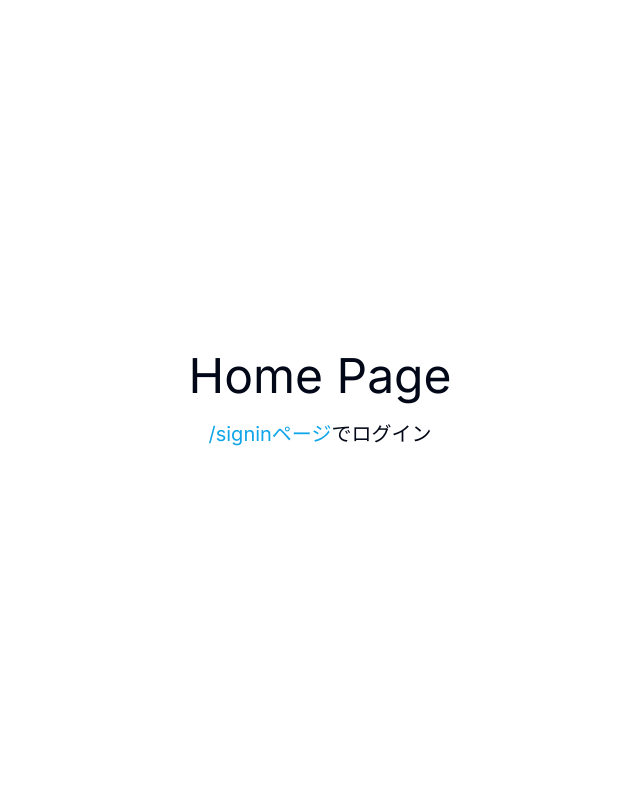
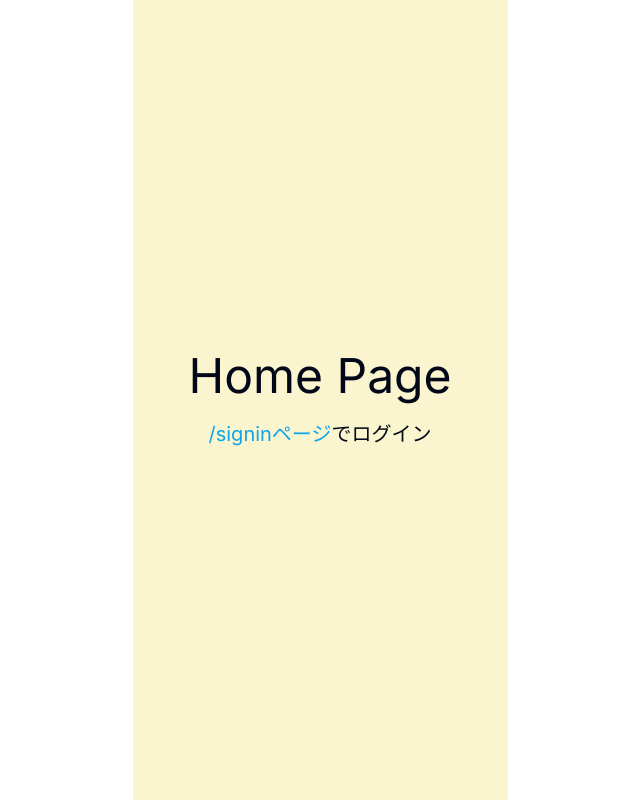
Before and after one commit to Somahc/PronunciationAppWithGamification, a Next.js app: page / in a window 1280 px wide. Shown: the whole page, without its empty margins (320-960 px from the left). Built offline with nearby package versions, Linux system fonts and the light colour scheme.

Commit message:
layoutにcontainer追加

```diff
--- a/src/app/(protecetd)/(発音道場系)/lesson/1/page.module.scss
+++ b/src/app/(protecetd)/(発音道場系)/lesson/1/page.module.scss
@@ -1,14 +1,4 @@
-.inner {
-  width: 95%;
-  max-width: 375px;
-  margin-right: auto;
-  margin-left: auto;
-  height: 100svh;
-  position: relative;
-  background-color: #faf4cf;
-}
-
-.center {
+d.center {
   width: 95%;
   display: flex;
   flex-direction: column;
--- a/src/app/(protecetd)/(発音道場系)/lesson/1/page.tsx
+++ b/src/app/(protecetd)/(発音道場系)/lesson/1/page.tsx
@@ -93,7 +93,6 @@ export default function Page() {
 
   if (session) {
     return (
-      <div className={style.inner}>
       <div className={style.center}>
         <div className={style.lesson_title}>lesson 1 /ʃ/と/s/</div>
 
@@ -190,7 +189,6 @@ export default function Page() {
         </section>
 
       </div>
-      </div>
     )
   }
 }
--- a/src/app/(protecetd)/layout.tsx
+++ b/src/app/(protecetd)/layout.tsx
@@ -2,6 +2,8 @@ import type { Metadata } from "next";
 import { Inter } from "next/font/google";
 import "../globals.css";
 import SessionWrapper from "../components/SessionWrapper";
+
+import Container from "@/app/components/Container"
 
 const inter = Inter({ subsets: ["latin"] });
 
@@ -18,7 +20,11 @@ export default function RootLayout({
   return (
     <SessionWrapper>
       <html lang="en">
-        <body className={inter.className}>{children}</body>
+        <body className={inter.className}>
+          <Container>
+            {children}
+          </Container>
+        </body>
       </html>
     </SessionWrapper>
   );
--- a/src/app/(public)/layout.tsx
+++ b/src/app/(public)/layout.tsx
@@ -1,6 +1,8 @@
 import type { Metadata } from "next";
 import { Inter } from "next/font/google";
 import "../globals.css";
+
+import Container from "@/app/components/Container"
 
 const inter = Inter({ subsets: ["latin"] });
 
@@ -15,8 +17,12 @@ export default function RootLayout({
   children: React.ReactNode;
 }>) {
   return (
-      <html lang="en">
-        <body className={inter.className}>{children}</body>
-      </html>
+    <html lang="jp">
+        <body className={inter.className}>
+          <Container>
+            {children}
+          </Container>
+        </body>
+    </html>
   );
 }
--- /dev/null
+++ b/src/app/components/Container.tsx
@@ -0,0 +1,15 @@
+"use client"
+
+import commonStyle from "@/styles/common.module.scss";
+
+export default function Container({
+        children,
+    }: {
+        children: React.ReactNode;
+    }) {
+    return (
+        <div className={commonStyle.container}>
+            {children}
+        </div>
+    );
+}
--- /dev/null
+++ b/src/styles/common.module.scss
@@ -0,0 +1,9 @@
+.container {
+  width: 95%;
+  max-width: 375px;
+  margin-right: auto;
+  margin-left: auto;
+  height: 100svh;
+  position: relative;
+  background-color: #faf4cf;
+}
```
Lines whose indentation alone changed are shown as unchanged.
